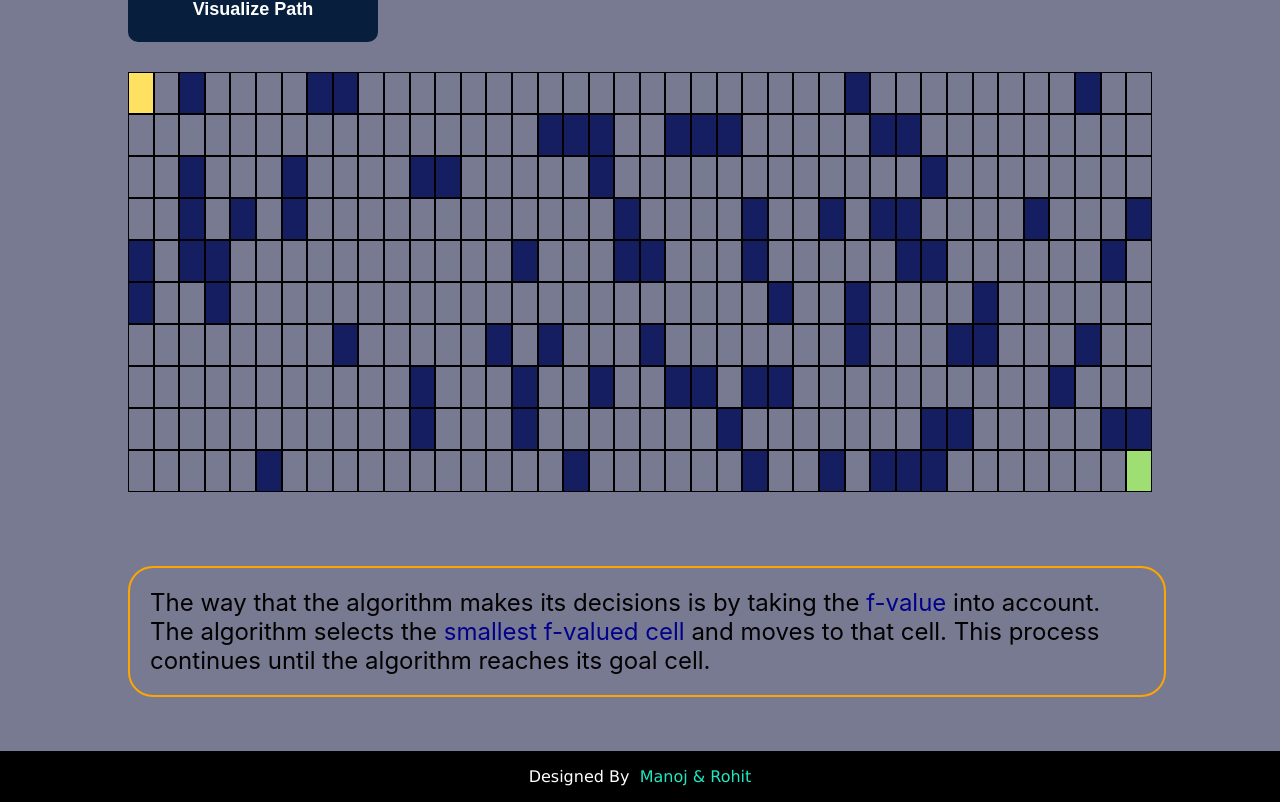
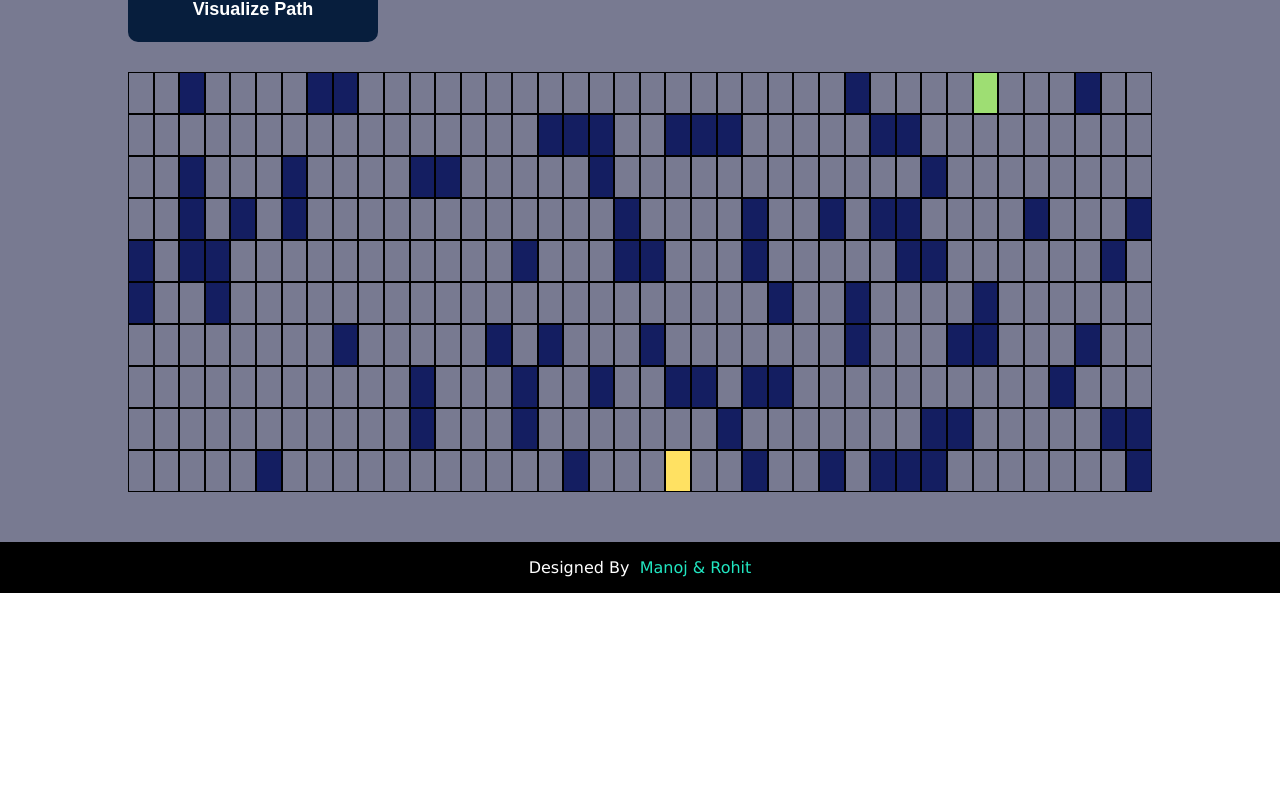
Before and after one commit to manojnsut/PathSimplified, a React (Create React App) app: page / in a window 1280 px wide. Shown: the part 412-1214 px from the top of the page. After the commit the page ends 1005 px from the top, so only its background shows below. Built offline with nearby package versions, Linux system fonts and the light colour scheme.

Commit message:
node updated

```diff
--- a/src/components/PathFind.js
+++ b/src/components/PathFind.js
@@ -9,10 +9,13 @@ const cols = 40;
 const rows = 10;
 
 
-const NODE_START_ROW = 0;
-const NODE_START_COL = 0;
-const NODE_END_ROW = rows - 1;
-const NODE_END_COL = cols - 1;
+const NODE_START_ROW = Math.floor(Math.random() * 10);;
+const NODE_START_COL = Math.floor(Math.random() * 40);;
+
+const NODE_END_ROW = Math.floor(Math.random() * 10);;
+const NODE_END_COL = Math.floor(Math.random() * 40);;
+
+
 
 export default function PathFind() {
 
@@ -111,6 +114,8 @@ export default function PathFind() {
 
     // GRID with NODES
     const gridWithNodes = (
+
+
         <div>
             {Grid.map((row, rowIndex) => {
                 return (
@@ -175,12 +180,6 @@ export default function PathFind() {
                     {gridWithNodes}
                 </div>
 
-                <div style={{ paddingBottom: "30px", paddingRight: "30px" }}>
-                    <p id="rcorners1">
-                        The way that the algorithm makes its decisions is by taking the <span style={{ color: "darkblue" }}>f-value</span> into account. The algorithm selects the <span style={{ color: "darkblue" }}>smallest f-valued cell</span> and moves to that cell. This process continues until the algorithm reaches its goal cell.
-                </p>
-                </div>
-
             </div>
 
             <Footer />
```
